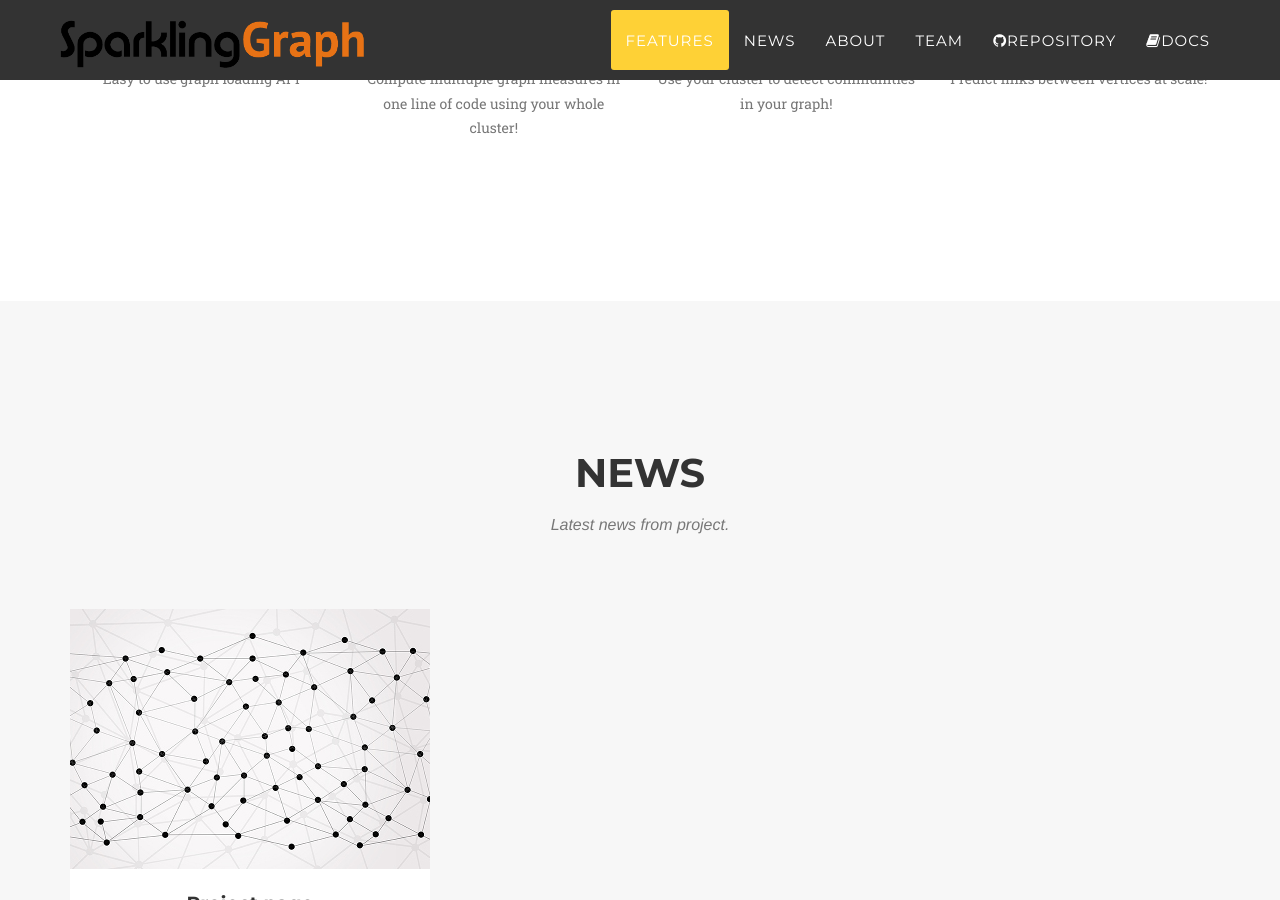
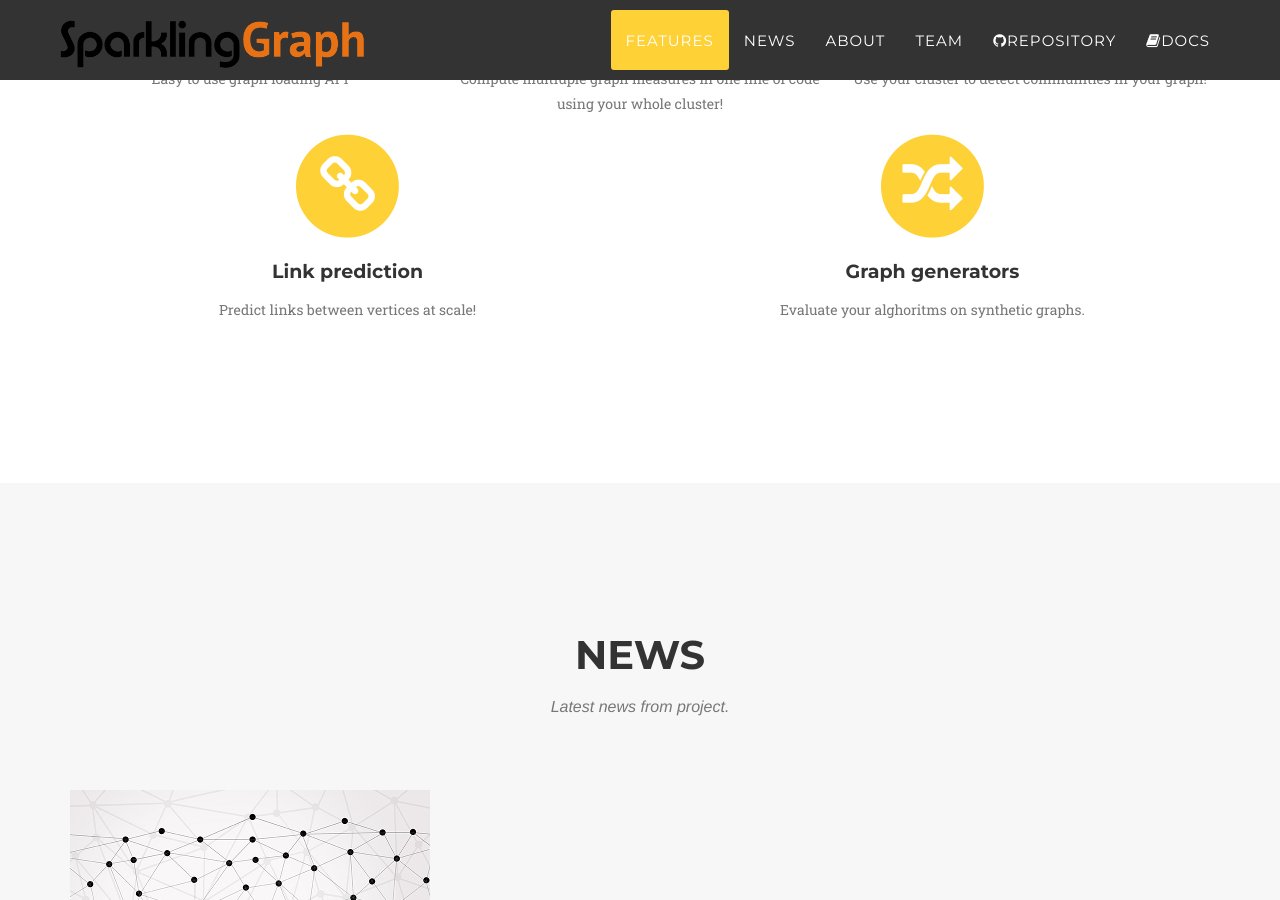
Before and after one commit to sparkling-graph/sparkling-graph.github.io, a Jekyll site: the page built from index.html, in a window 1280 px wide and 900 px high, scrolled down 1660 px. Built offline with Jekyll 4.4.1, drawn with Linux system fonts in a browser that asks for light colours; some web fonts are replaced.

Commit message:
adding info about generators

```diff
--- a/_includes/features.html
+++ b/_includes/features.html
@@ -8,7 +8,7 @@
                 </div>
             </div>
             <div class="row text-center">
-                <div class="col-md-3">
+                <div class="col-md-4">
                     <span class="fa-stack fa-4x">
                         <i class="fa fa-circle fa-stack-2x text-primary"></i>
                         <i class="fa fa-folder-open-o fa-stack-1x fa-inverse"></i>
@@ -16,7 +16,7 @@
                     <h4 class="service-heading">Loading</h4>
                     <p class="text-muted">Easy to use graph loading API</p>
                 </div>
-                <div class="col-md-3">
+                <div class="col-md-4">
                     <span class="fa-stack fa-4x">
                         <i class="fa fa-circle fa-stack-2x text-primary"></i>
                         <i class="fa fa-tasks fa-stack-1x fa-inverse"></i>
@@ -24,7 +24,7 @@
                     <h4 class="service-heading">Measures</h4>
                     <p class="text-muted">Compute multiuple graph measures in one line of code using your whole cluster!</p>
                 </div>
-                <div class="col-md-3">
+                <div class="col-md-4">
                     <span class="fa-stack fa-4x">
                         <i class="fa fa-circle fa-stack-2x text-primary"></i>
                         <i class="fa fa-users fa-stack-1x fa-inverse"></i>
@@ -32,7 +32,9 @@
                     <h4 class="service-heading">Community detection</h4>
                     <p class="text-muted">Use your cluster to detect communities in your graph!</p>
                 </div>
-                <div class="col-md-3">
+            </div>
+            <div class="text-center row">
+                <div class="col-md-6">
                     <span class="fa-stack fa-4x">
                         <i class="fa fa-circle fa-stack-2x text-primary"></i>
                         <i class="fa fa-link fa-stack-1x fa-inverse"></i>
@@ -40,6 +42,14 @@
                     <h4 class="service-heading">Link prediction</h4>
                     <p class="text-muted">Predict links between vertices at scale!</p>
                 </div>
+                <div class="col-md-6">
+                    <span class="fa-stack fa-4x">
+                        <i class="fa fa-circle fa-stack-2x text-primary"></i>
+                        <i class="fa fa-random fa-stack-1x fa-inverse"></i>
+                    </span>
+                    <h4 class="service-heading">Graph generators</h4>
+                    <p class="text-muted">Evaluate your alghoritms on synthetic graphs.</p>
+                </div>
             </div>
         </div>
     </section>
```
